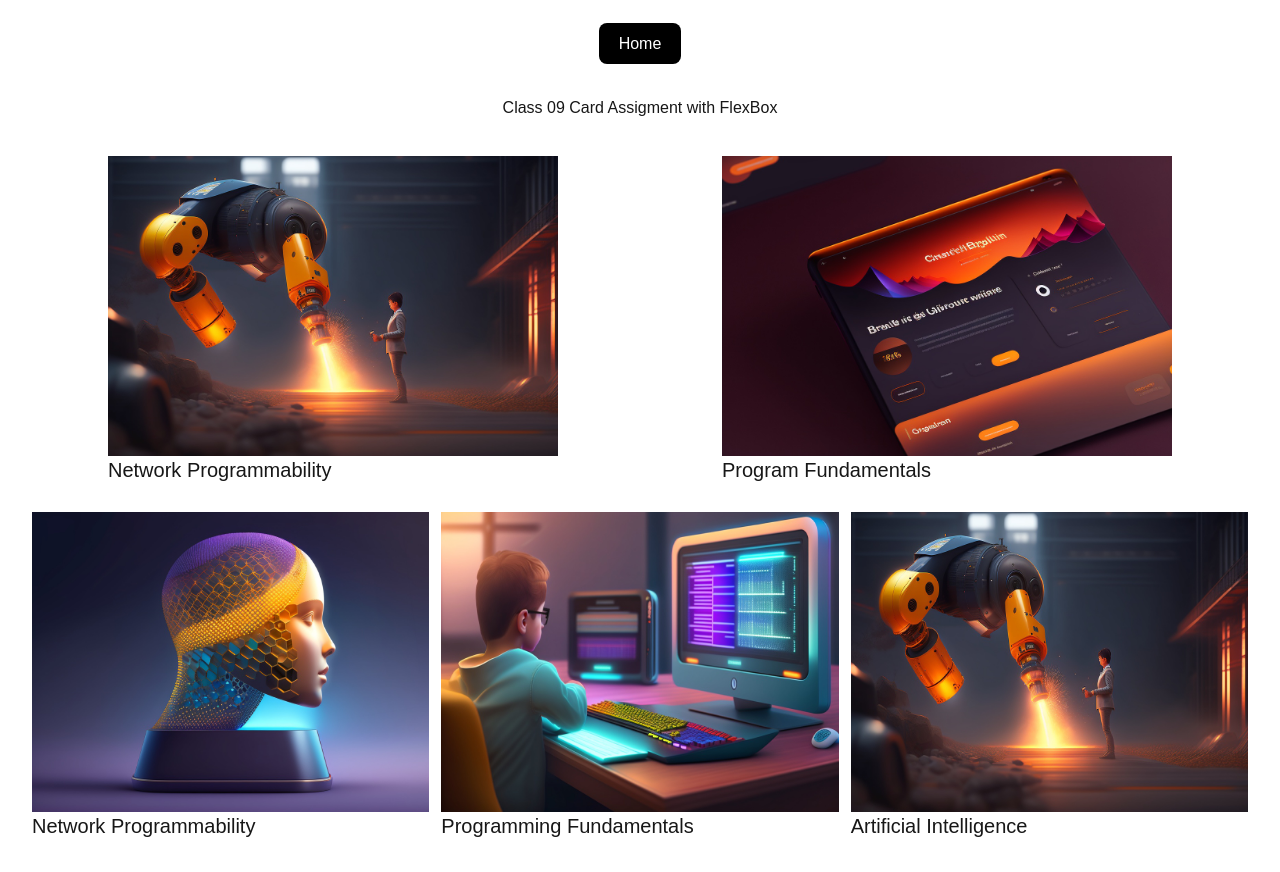
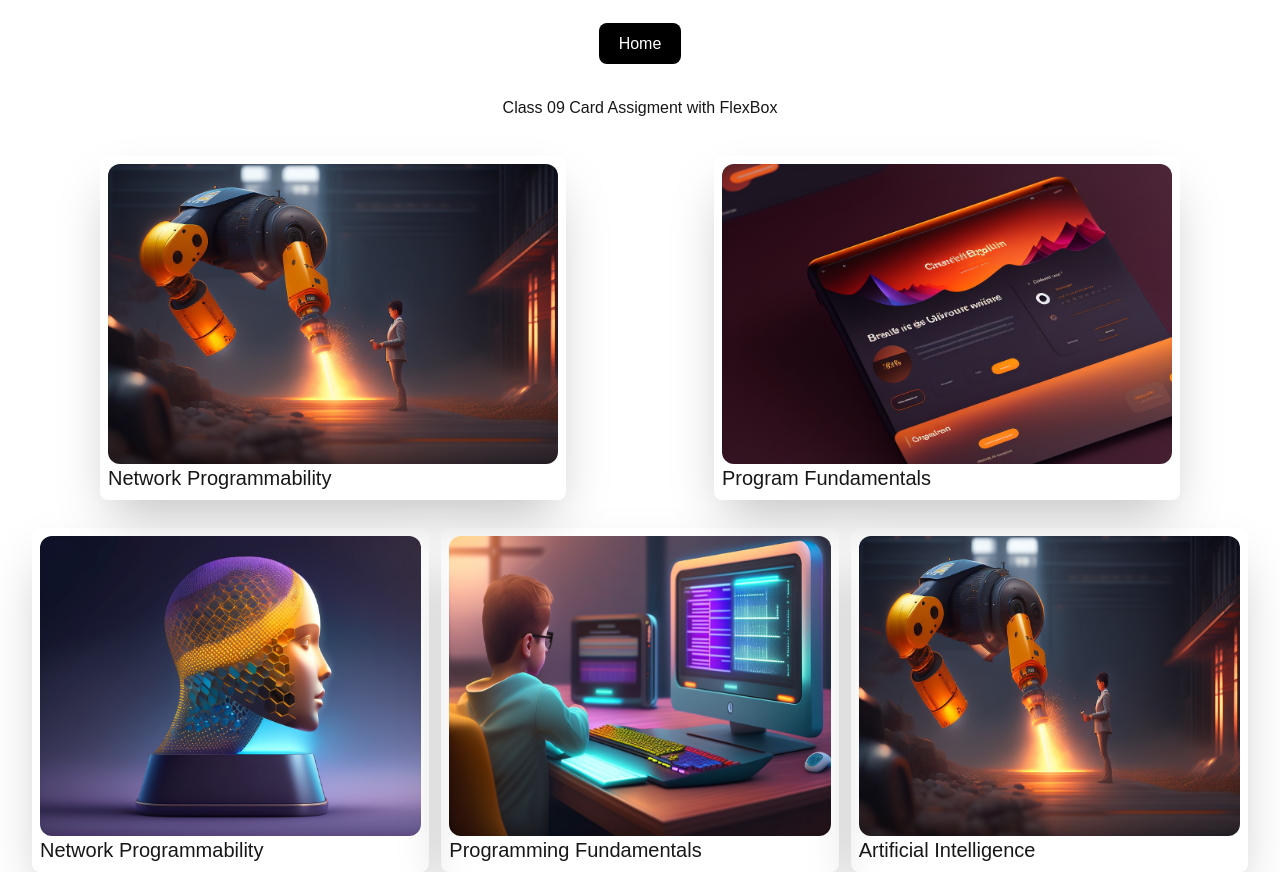
Before and after one commit to SalmanO7/Class-Assigments, a Next.js app: page /flexbox in a window 1280 px wide. Before the commit the page ends 840 px from the top, so only its background shows below. Built offline with nearby package versions, Linux system fonts and the light colour scheme.

Commit message:
Add Styling

```diff
--- a/app/flexbox/page.tsx
+++ b/app/flexbox/page.tsx
@@ -26,27 +26,27 @@ const FlexBox = () => {
       </div>
 
       <div className="flex justify-around items-center px-2 gap-3 sm:px-4 md:px-8 mt-7">
-        <div className="">
-          <Image src={CardImg1} alt="Home img" className="w-[100%] md:h-[300px]" />
+        <div className="shadow-2xl p-2 rounded-lg">
+          <Image src={CardImg1} alt="Home img" className="w-[100%] md:h-[300px] rounded-xl " />
           <p  className="text-sm sm:text-base md:text-xl">Network Programmability </p>
         </div>
-        <div className="  ">
-          <Image src={CardImg4} alt="Home img" className="w-[100%] md:h-[300px]" />
+        <div className="shadow-2xl p-2 rounded-lg">
+          <Image src={CardImg4} alt="Home img" className="w-[100%] md:h-[300px] rounded-xl " />
           <p className="text-sm sm:text-base md:text-xl">Program Fundamentals</p>
         </div>
       </div>
 
       <div className="flex justify-around items-center gap-3 px-2 sm:px-4 md:px-8 mt-7">
-        <div className="">
-          <Image src={CardImg2} alt="Home img" className="w-[100%] md:h-[300px]" />
+        <div className="shadow-2xl p-2 rounded-lg">
+          <Image src={CardImg2} alt="Home img" className="w-[100%] md:h-[300px] rounded-xl " />
           <p  className="text-sm sm:text-base md:text-xl">Network Programmability </p>
         </div>
-        <div className="  ">
-          <Image src={CardImg3} alt="Home img" className="w-[100%] md:h-[300px]" />
+        <div className="shadow-2xl p-2 rounded-lg">
+          <Image src={CardImg3} alt="Home img" className="w-[100%] md:h-[300px] rounded-xl " />
           <p className="text-sm sm:text-base md:text-xl">Programming Fundamentals</p>
         </div>
-        <div className="  ">
-          <Image src={CardImg1} alt="Home img" className="w-[100%] md:h-[300px]" />
+        <div className="shadow-2xl p-2 rounded-lg">
+          <Image src={CardImg1} alt="Home img" className="w-[100%] md:h-[300px] rounded-xl " />
           <p className="text-sm sm:text-base md:text-xl">Artificial Intelligence </p>
         </div>
       </div>
```
